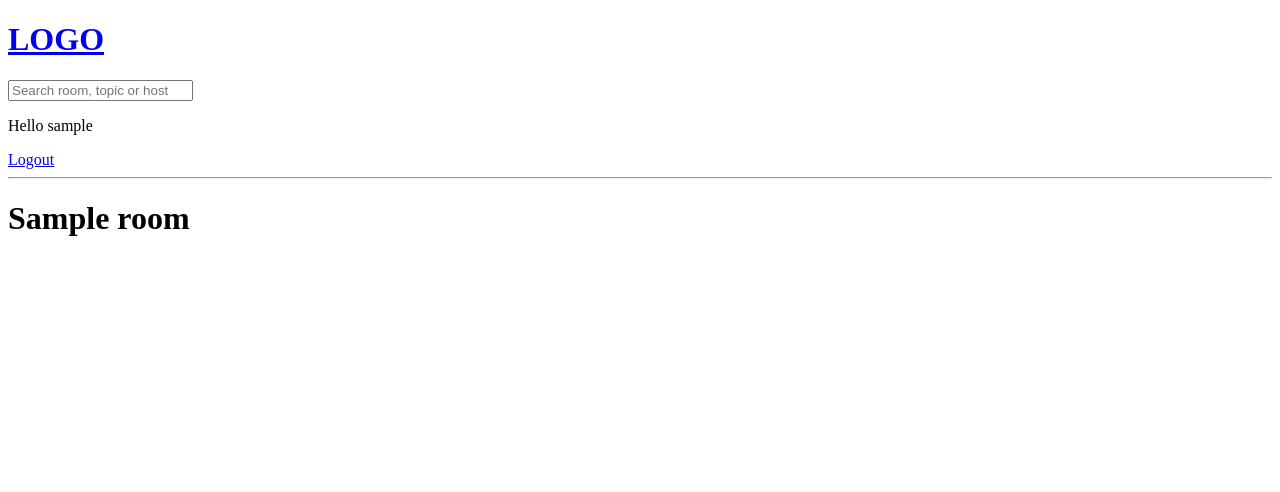
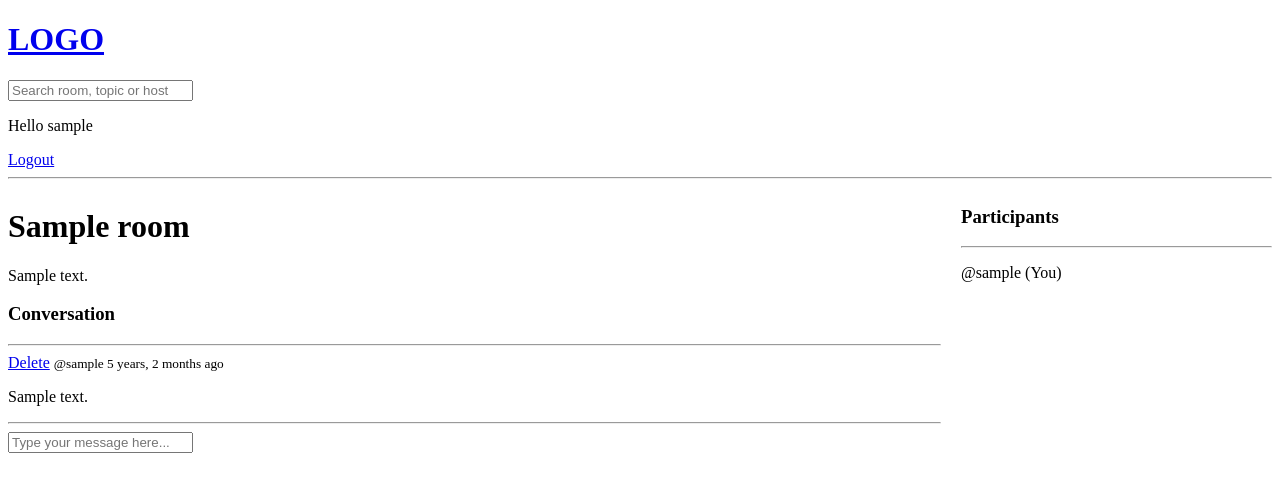
Before and after one commit to edwarddevp/styudybud, a Django app: page /room/1 in a window 1280 px wide. Shown: the top 492 px of the page. Run offline with Django 5.2, Linux system fonts and the light colour scheme; a user stored in the database is signed in; tables that the repository leaves empty hold one stand-in row (values such as "Sample post").

Commit message:
Add participants feature to rooms and implement message deletion

```diff
--- a/base/models.py
+++ b/base/models.py
@@ -13,7 +13,7 @@ class Room(models.Model):
     topic = models.ForeignKey(Topic, on_delete=models.SET_NULL, null=True)
     name = models.CharField(max_length=200)
     description = models.TextField(null=True, blank=True)
-    # participants =
+    participants = models.ManyToManyField(User, related_name='participants', blank=True)
     updated = models.DateTimeField(auto_now=True)
     created = models.DateTimeField(auto_now_add=True)
 
--- a/base/templates/base/room.html
+++ b/base/templates/base/room.html
@@ -1,3 +1,62 @@
 {% extends 'main.html' %} {% block content %}
-<h1>{{ room.name }}</h1>
-{% endblock %}
+
+<style>
+  .room-container {
+    display: grid;
+    grid-template-columns: 3fr 1fr;
+    gap: 20px;
+  }
+</style>
+
+<div class="room-container">
+  <div>
+    <h1>{{ room.name }}</h1>
+
+    <p>{{ room.description }}</p>
+
+    <div class="comment-wrapper">
+      <h3>Conversation</h3>
+      <hr />
+
+      {% for message in room_messages %}
+      <div class="message">
+        {% if request.user == message.user %}
+        <a href="{% url 'delete-message' message.id %}">Delete</a>
+        {% endif %}
+        <small>@{{message.user}} {{message.created|timesince}} ago</small>
+        <p>{{message.body}}</p>
+        <hr />
+      </div>
+      {% endfor %}
+    </div>
+
+    {% if request.user.is_authenticated %}
+    <div class="comment-form">
+      <form method="POST" action="">
+        {% csrf_token %}
+        <input
+          type="text"
+          name="body"
+          placeholder="Type your message here..."
+          required
+        />
+      </form>
+    </div>
+    {% endif %}
+  </div>
+
+  <div>
+    <h3>Participants</h3>
+    <hr />
+    {% for participant in participants %}
+    <div>
+      <p>
+        @{{ participant.username }} {% if participant == request.user %}
+        <span>(You)</span> {% endif %}
+      </p>
+      {% endfor %}
+    </div>
+  </div>
+
+  {% endblock %}
+</div>
--- a/base/urls.py
+++ b/base/urls.py
@@ -12,4 +12,5 @@ urlpatterns = [
     path('create-room/', views.createRoom, name='create-room'),
     path('update-room/<str:pk>', views.updateRoom, name='update-room'),
     path('delete-room/<str:pk>', views.deleteRoom, name='delete-room'),
+    path('delete-message/<str:pk>', views.deleteMessage, name='delete-message'),
 ]
--- a/base/views.py
+++ b/base/views.py
@@ -6,7 +6,7 @@ from django.contrib.auth import authenticate, login, logout
 from django.db.models import Q, Count
 from django.contrib.auth.models import User
 from django.contrib.auth.forms import UserCreationForm
-from .models import Room, Topic
+from .models import Room, Topic, Message
 from .forms import RoomForm
 
 def loginPage(request):
@@ -75,7 +75,19 @@ def home(request):
 def room(request, pk):
     # room = Room.objects.get(pk=pk)
     room = get_object_or_404(Room, pk=pk)
-    context = {'room': room}
+    room_messages = room.message_set.all().order_by('-created')
+    participants = room.participants.all()
+
+    if request.method == 'POST':
+        Message.objects.create(
+            user=request.user,
+            room=room,
+            body=request.POST.get('body')
+        )
+        room.participants.add(request.user)
+        return redirect('room', pk=room.id)
+
+    context = {'room': room, 'room_messages': room_messages, 'participants': participants}
     return render(request, 'base/room.html', context)
 
 @login_required(login_url='login')
@@ -121,3 +133,17 @@ def deleteRoom(request, pk):
 
     context = {'title': room.name}
     return render(request, 'base/delete.html', context)
+
+@login_required(login_url='login')
+def deleteMessage(request, pk):
+    message = get_object_or_404(Message, pk=pk)
+
+    if request.user != message.user:
+        return HttpResponse('You are not allowed here!')
+
+    if request.method == 'POST':
+        message.delete()
+        return redirect('home')
+
+    context = {'title': 'Message'}
+    return render(request, 'base/delete.html', context)
```
Also changed, not shown: base/migrations/0004_room_participants.py (added).
